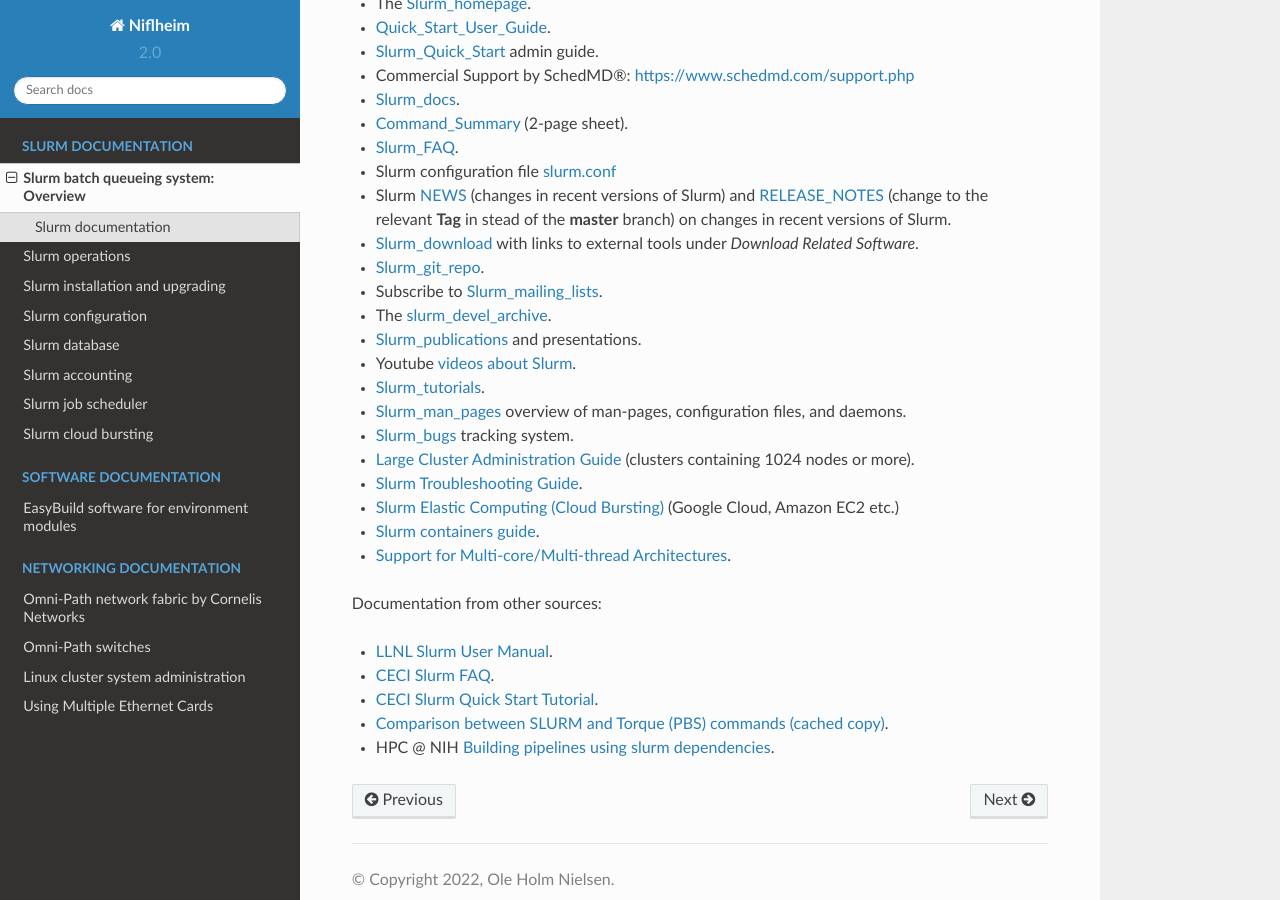
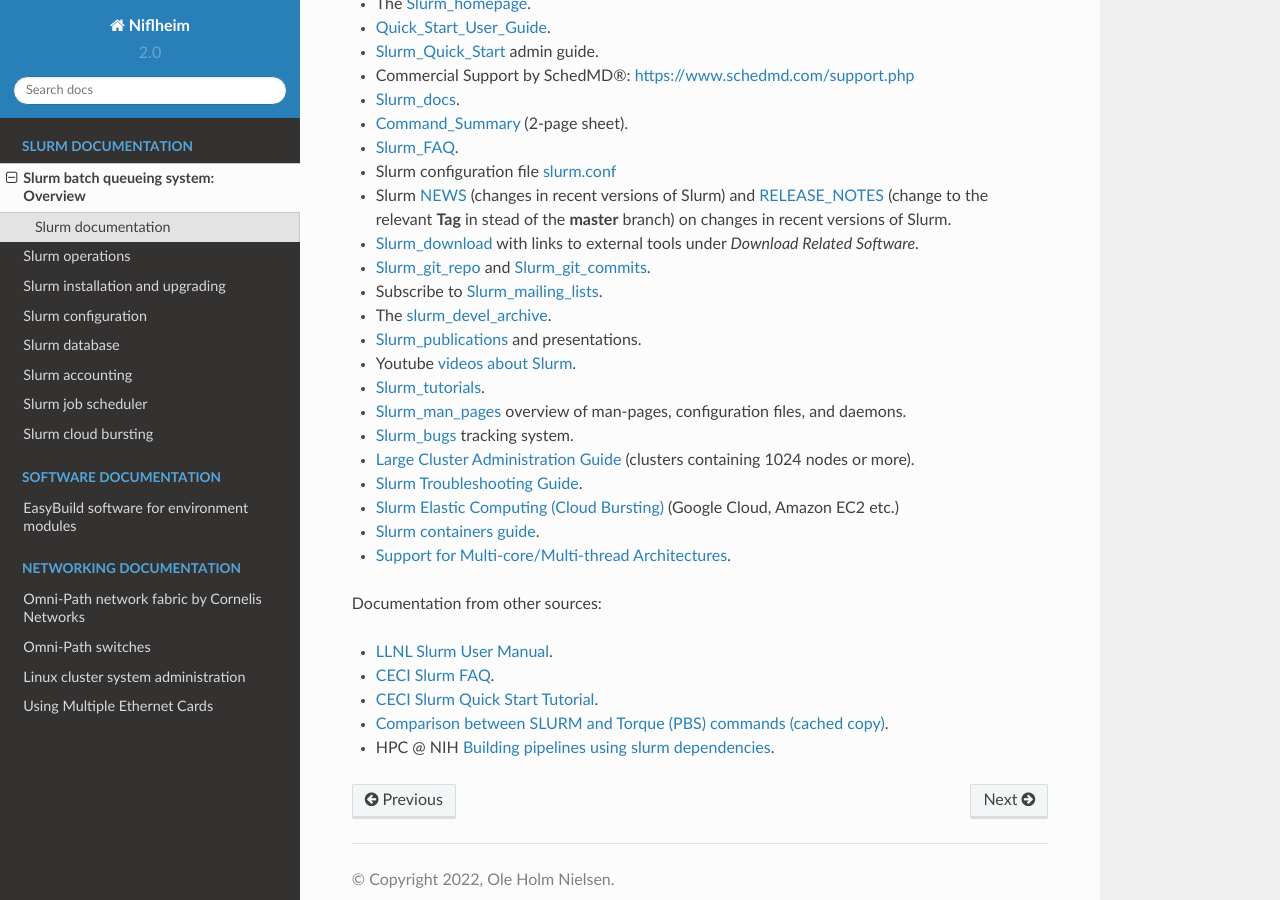
Before and after one commit to OleHolmNielsen/Niflheim_system, a Sphinx documentation site: the page built from docs/SLURM.rst, in a window 1280 px wide and 900 px high, scrolled down 800 px. Built offline with Sphinx 7.4.7 and the Read the Docs theme 2.0.0, drawn with Linux system fonts in a browser that asks for light colours.

Commit message:
Added Slurm_git_commits link

```diff
--- a/docs/SLURM.rst
+++ b/docs/SLURM.rst
@@ -53,7 +53,7 @@
 * Slurm configuration file slurm.conf_
 * Slurm NEWS_ (changes in recent versions of Slurm) and RELEASE_NOTES_ (change to the relevant **Tag** in stead of the **master** branch) on changes in recent versions of Slurm.
 * Slurm_download_ with links to external tools under *Download Related Software*.
-* Slurm_git_repo_.
+* Slurm_git_repo_ and Slurm_git_commits_.
 * Subscribe to Slurm_mailing_lists_.
 * The slurm_devel_archive_.
 * Slurm_publications_ and presentations.
@@ -98,4 +98,5 @@
 .. _EPEL: https://fedoraproject.org/wiki/EPEL
 .. _NEWS: https://github.com/SchedMD/slurm/blob/master/NEWS
 .. _Slurm_git_repo: https://github.com/SchedMD/slurm
+.. _Slurm_git_commits: https://github.com/SchedMD/slurm/commits/
 .. _RELEASE_NOTES: https://github.com/SchedMD/slurm/blob/master/RELEASE_NOTES
```
